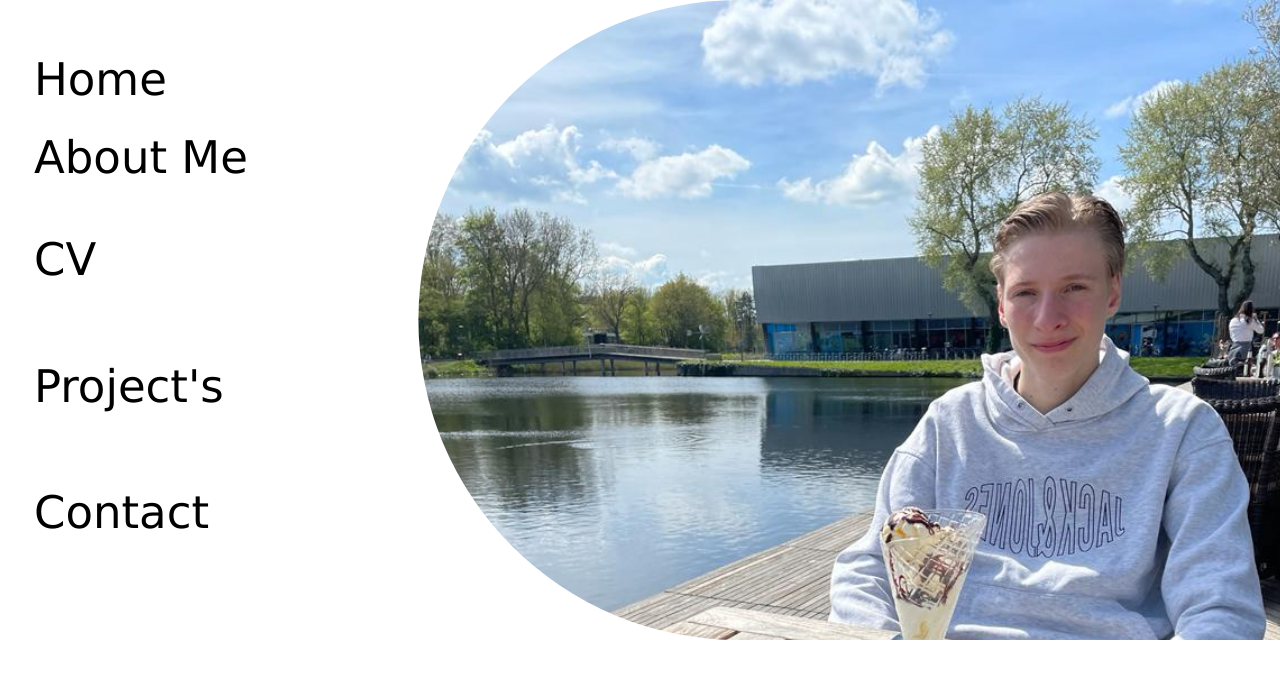
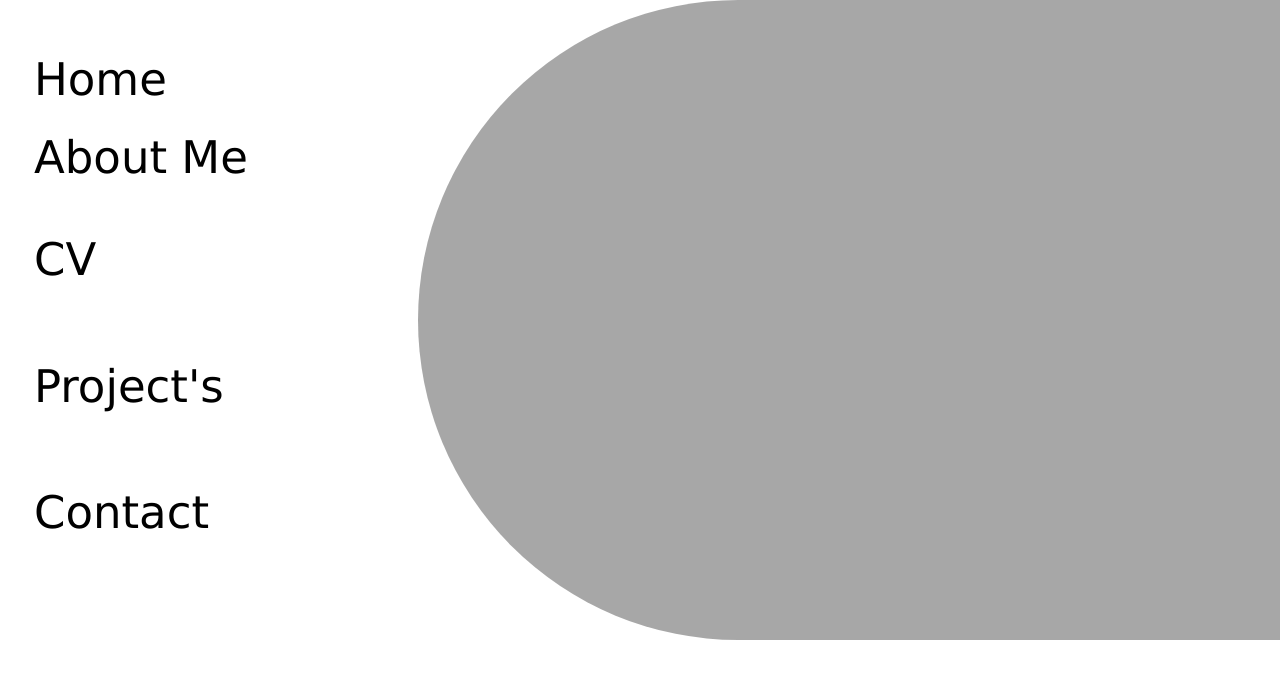
Before and after one commit to Vincent007super/Portfolio, a PHP site: page / in a window 1280 px wide. Shown: the part 80-759 px from the top of the page. Run offline with PHP 8.4, Linux system fonts and the light colour scheme.

Commit message:
Fixed wierd flipping of main wrapper
Main wrapper was horizontally flipped for unknown reason. Fixed

Added wrapper 5 to main.css.

```diff
--- a/Pages/css/main.css
+++ b/Pages/css/main.css
@@ -93,3 +93,14 @@ a {
     height: 80vh;
     width: 100vw;
 }
+
+#wrapper5 {
+    height: inherit;
+    background-color: rgba(0, 0, 0, 0.346);
+    background-size: cover;
+    object-position: center;
+    background-repeat: no-repeat;
+    border-radius: 40vh 0 0 40vh;
+    display: flex;
+    flex-direction: column;
+}
--- a/Pages/css/style.css
+++ /dev/null
@@ -1,9 +0,0 @@
-#wrapper5 {
-    height: inherit;
-    background-image: url(/media/Ik.jpg);
-    background-size: cover;
-    object-position: center;
-    background-repeat: no-repeat;
-    transform: scaleX(-1);
-    border-radius: 0 40vh 40vh 0;
-}
```
Also changed, not shown: Pages/css/projects.css (+1 -12 lines).
